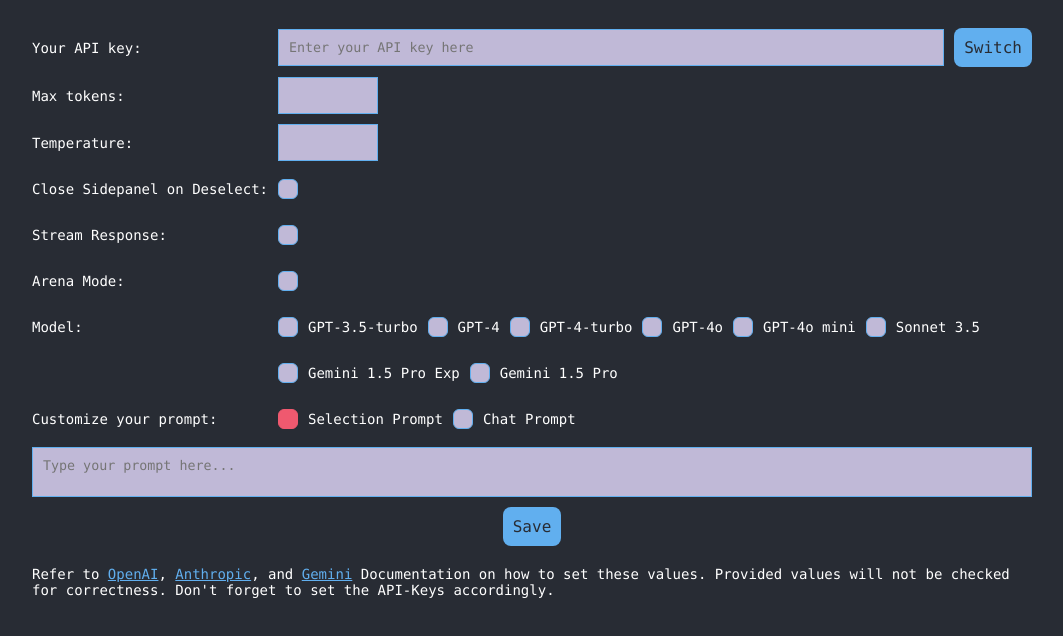
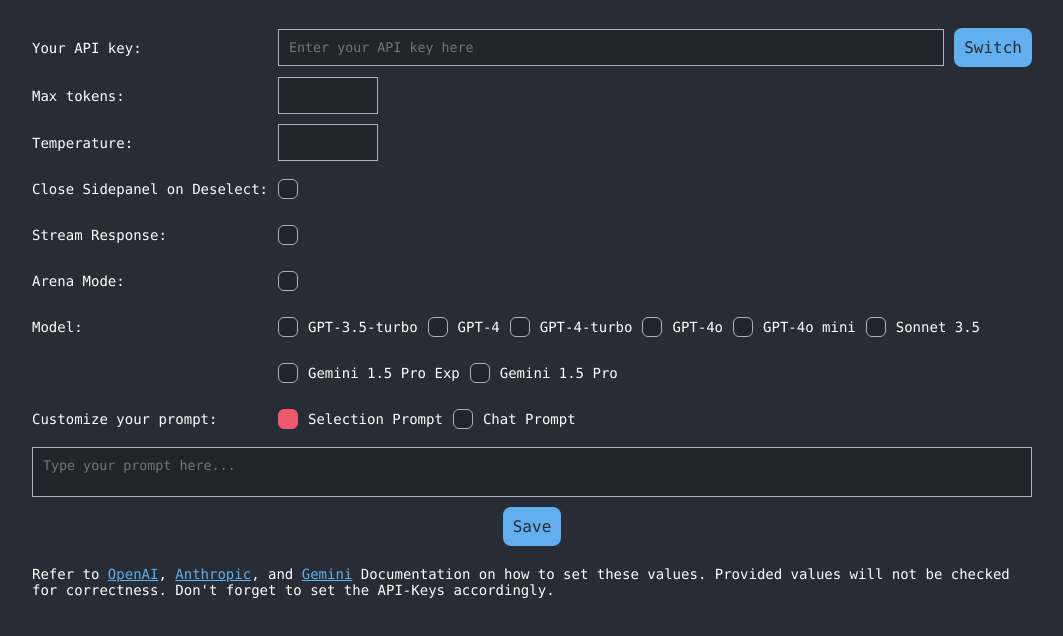
Before and after one commit to EduardR02/Faster-ChatGPT, a browser extension: page src/html/settings.html in a window 1280 px wide. Shown: the whole page, without its empty margins (108-1171 px from the left). Drawn offline with Linux system fonts and the light colour scheme.

Commit message:
gunga ginga

```diff
--- a/src/css/layout.css
+++ b/src/css/layout.css
@@ -94,8 +94,8 @@ a:visited {
   margin:auto;
   transition: 0.15s all linear;
   position: relative;
-  background-color: #c0b9d7;
-  border: 1px solid #61afef;
+  background-color: #21252b;
+  border: 1px solid #abb2bf;
   cursor: pointer;
   margin-right: 10px;
   vertical-align: center;
@@ -201,9 +201,9 @@ p {
   padding: 10px;
   box-sizing: border-box;
   font-family: Consolas, Courier New, monospace;
-  border: 1px solid #61afef;
-  background-color: #c0b9d7;
-  color: #282c34;
+  border: 1px solid #abb2bf;
+  background-color: #21252b;
+  color: #ffffff;
   resize: none;
   height: auto;
   overflow: hidden;
```
